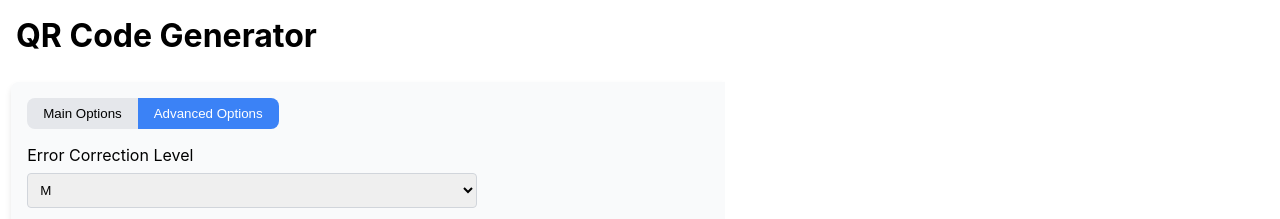
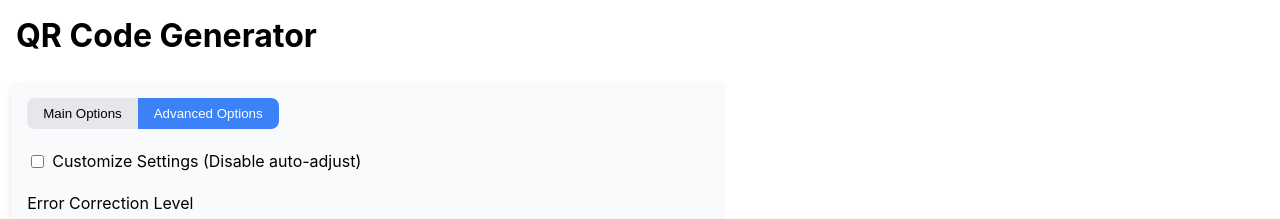
Before and after one commit to ldiazriod/qrCreator, a React (Create React App) app: page / in a window 1280 px wide. Both pictures are taken after a click on the button "Advanced Options". Shown: the top 219 px of the page. Built offline with nearby package versions, Linux system fonts and the light colour scheme.

Commit message:
Add custom settings option and update related components for enhanced functionality

```diff
--- a/src/App.tsx
+++ b/src/App.tsx
@@ -22,6 +22,7 @@ const App: React.FC = () => {
 			logoOpacity: 1,
 			qrStyle: 'squares',
 			maintainAspectRatio: true,
+			custom: false
 		});
 
 	const handleChange = ({ target }: any) => {
--- a/src/components/AdvancedOptions.tsx
+++ b/src/components/AdvancedOptions.tsx
@@ -21,11 +21,20 @@ const AdvancedOptions: React.FC<AdvancedOptionsProps> = ({ state, handleChange }
 			max={50}
 			hideLabel
 			value={(state as any)[id] || 0}
+			custom={state.custom}
 		/>
 	};
 
 	return (
 		<div style={{ maxWidth: '450px' }}>
+			<OptionContainer>
+				<CheckboxField
+					name="custom"
+					label="Customize Settings (Disable auto-adjust)"
+					handleChange={handleChange}
+					checked={state.custom}
+				/>
+			</OptionContainer>
 			<OptionContainer>
 				<Label htmlFor="ecLevel">Error Correction Level</Label>
 				<Select
--- a/src/components/ImageUploadField.tsx
+++ b/src/components/ImageUploadField.tsx
@@ -8,9 +8,10 @@ interface IImageUploadFieldProps {
     maintainAspectRatio: boolean;
     qrSize: number;
     logoFile: FileList;
+    custom: boolean;
 }
 
-const ImageUploadField: React.FC<IImageUploadFieldProps> = ({ name, handleChange, maintainAspectRatio, qrSize, logoFile }) => {
+const ImageUploadField: React.FC<IImageUploadFieldProps> = ({ name, handleChange, maintainAspectRatio, qrSize, logoFile, custom }) => {
     const fileInputRef = useRef<HTMLInputElement>(null);
 
     useEffect(() => {
@@ -55,8 +56,10 @@ const ImageUploadField: React.FC<IImageUploadFieldProps> = ({ name, handleChange
                     handleChange({ target: { name: 'logoName', value: file.name } });
                     handleChange({ target: { name: 'logoWidth', value: Math.round(newWidth) } });
                     handleChange({ target: { name: 'logoHeight', value: Math.round(newHeight) } });
-                    const ecLevel = calculateErrorCorrectionLevel(newWidth, newHeight, qrSize);
-                    handleChange({ target: { name: 'ecLevel', value: ecLevel } });
+                    if (!custom) {
+                        const ecLevel = calculateErrorCorrectionLevel(newWidth, newHeight, qrSize);
+                        handleChange({ target: { name: 'ecLevel', value: ecLevel } });
+                    }
                     // Store the File object in state
                     const fileList = new DataTransfer();
                     fileList.items.add(file);
@@ -70,6 +73,9 @@ const ImageUploadField: React.FC<IImageUploadFieldProps> = ({ name, handleChange
     const handleDeleteLogo = () => {
         if (fileInputRef.current) {
             fileInputRef.current.value = ''; // Reset the file input field
+        }
+        if (!custom) {
+            handleChange({ target: { name: 'ecLevel', value: 'M' } });
         }
         handleChange({ target: { name: 'logoName', value: '' } });
         handleChange({ target: { name: 'logoImage', value: '' } });
--- a/src/components/InputField.tsx
+++ b/src/components/InputField.tsx
@@ -20,9 +20,10 @@ type IInputFieldProps = {
 		logoWidth: number;
 		logoHeight: number;
 	}
+	custom?: boolean;
 };
 
-const InputField: React.FC<IInputFieldProps> = ({ name, type, handleChange, min, max, step, hideLabel, value, label, disabled, logoParams }) => {
+const InputField: React.FC<IInputFieldProps> = ({ name, type, handleChange, min, max, step, hideLabel, value, label, disabled, logoParams, custom }) => {
 	const [inputValue, setInputValue] = useState<string | number | undefined>(value);
 
 	useEffect(() => {
@@ -42,15 +43,21 @@ const InputField: React.FC<IInputFieldProps> = ({ name, type, handleChange, min,
 				const height = (Number(value) * (logoHeight / qrSize));
 				handleChange({ target: { name: 'logoWidth', value: width } });
 				handleChange({ target: { name: 'logoHeight', value: height } });
-				handleChange({ target: { name: 'ecLevel', value: calculateErrorCorrectionLevel(width, height, Number(value)) } });
+				if (!custom) {
+					handleChange({ target: { name: 'ecLevel', value: calculateErrorCorrectionLevel(width, height, Number(value)) } });
+				}
 
 			} else if (e.target.name === 'logoWidth' && maintainAspectRatio) {
 				handleChange({ target: { name: 'logoHeight', value: Math.round(Number(value) / (logoWidth / logoHeight)) } });
-				handleChange({ target: { name: 'ecLevel', value: calculateErrorCorrectionLevel(Number(value), logoHeight, qrSize) } });
+				if (!custom) {
+					handleChange({ target: { name: 'ecLevel', value: calculateErrorCorrectionLevel(Number(value), logoHeight, qrSize) } });
+				}
 			} else if (e.target.name === 'logoHeight' && maintainAspectRatio) {
 				calculateErrorCorrectionLevel(logoWidth, Number(value), qrSize);
 				handleChange({ target: { name: 'logoWidth', value: Math.round(Number(value) * (logoWidth / logoHeight)) } });
-				handleChange({ target: { name: 'ecLevel', value: calculateErrorCorrectionLevel(logoWidth, Number(value), qrSize) } });
+				if (!custom) {
+					handleChange({ target: { name: 'ecLevel', value: calculateErrorCorrectionLevel(logoWidth, Number(value), qrSize) } });
+				}
 
 			}
 		}
--- a/src/components/MainOptions.tsx
+++ b/src/components/MainOptions.tsx
@@ -39,6 +39,7 @@ const MainOptions: React.FC<MainOptionsProps> = ({ state, handleChange }) => {
                         logoHeight: state.logoHeight,
                         qrSize: state.size
                     }}
+                    custom={state.custom}
                 />
             </OptionContainer>
             <OptionContainer>
@@ -48,6 +49,7 @@ const MainOptions: React.FC<MainOptionsProps> = ({ state, handleChange }) => {
                     maintainAspectRatio={state.maintainAspectRatio}
                     qrSize={state.size}
                     logoFile={state.logoFile}
+                    custom={state.custom}
                 />
             </OptionContainer>
             <OptionContainer>
@@ -76,6 +78,7 @@ const MainOptions: React.FC<MainOptionsProps> = ({ state, handleChange }) => {
                         logoHeight: state.logoHeight,
                         qrSize: state.size
                     }}
+                    custom={state.custom}
                 />
             </OptionContainer>
             <OptionContainer>
@@ -95,6 +98,7 @@ const MainOptions: React.FC<MainOptionsProps> = ({ state, handleChange }) => {
                         logoHeight: state.logoHeight,
                         qrSize: state.size
                     }}
+                    custom={state.custom}
                 />
             </OptionContainer>
             <OptionContainer>
```
